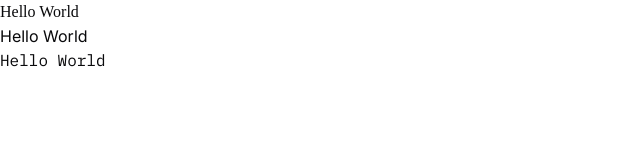
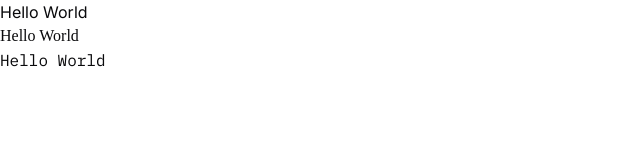
Before and after one commit to inclinedadarsh/autosend-newsletter, a Next.js app: page / in a window 1280 px wide. Shown: the top 160 px of the page, without its empty margins (0-640 px from the left). Built offline with nearby package versions, Linux system fonts and the light colour scheme.

Commit message:
fix: serif and sans naming

```diff
--- a/src/app/globals.css
+++ b/src/app/globals.css
@@ -4,8 +4,8 @@
 @custom-variant dark (&:is(.dark *));
 
 @theme {
-  --font-sans: "Noto Serif JP", serif;
-  --font-serif: "Inter", sans-serif;
+  --font-serif: "Noto Serif JP", serif;
+  --font-sans: "Inter", sans-serif;
   --font-mono: "IBM Plex Mono", monospace;
 }
 
--- a/src/app/layout.tsx
+++ b/src/app/layout.tsx
@@ -31,7 +31,7 @@ export default function RootLayout({
 }>) {
   return (
     <html lang="en">
-      <body className="antialiased">
+      <body className="antialiased font-sans">
         {children}
         <Toaster richColors theme="light" position="top-center" />
       </body>
```
